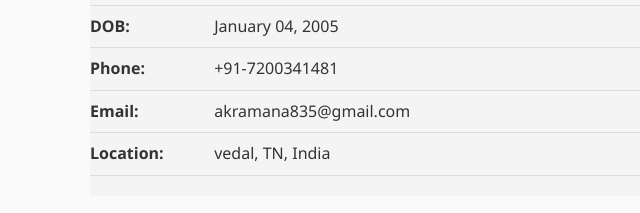
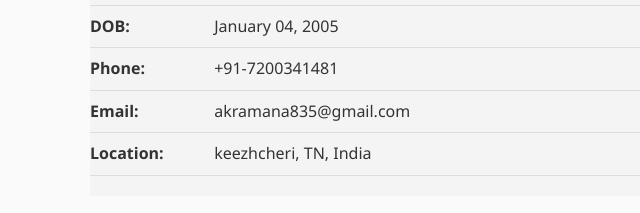
Before and after one commit to Ramana7200/ramana, a plain HTML site: page index.html in a window 1280 px wide. Shown: the part 1040-1253 px from the top of the page, 0-640 px from the left. Drawn offline with Linux system fonts and the light colour scheme.

Commit message:
Update index.html

```diff
--- a/index.html
+++ b/index.html
@@ -243,7 +243,7 @@
     <li><strong>DOB:</strong> January 04, 2005</li>
     <li><strong>Phone:</strong> +91-7200341481</li>
     <li><strong>Email:</strong> akramana835@gmail.com</li>
-    <li><strong>Location:</strong> vedal, TN, India</li>
+    <li><strong>Location:</strong> keezhcheri, TN, India</li>
   </ul>
 </section>
 
```
